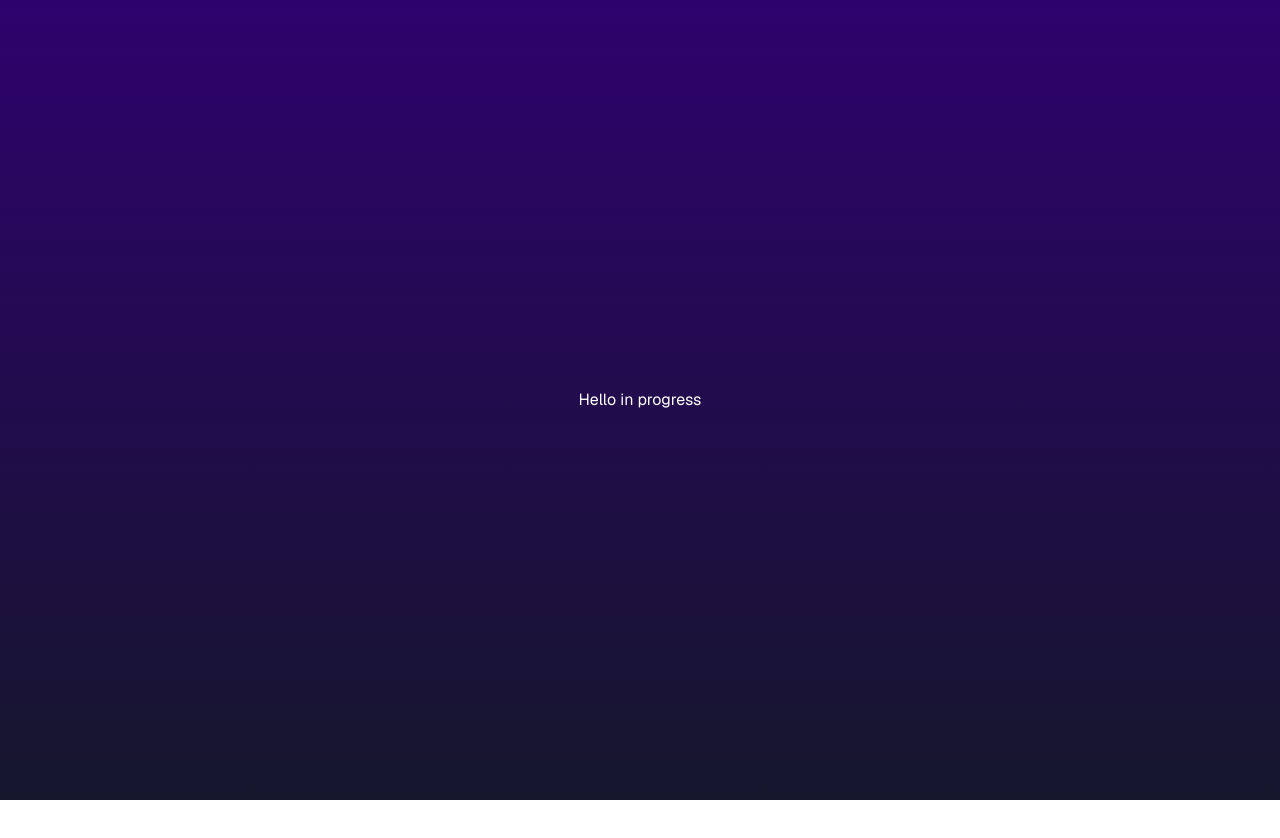
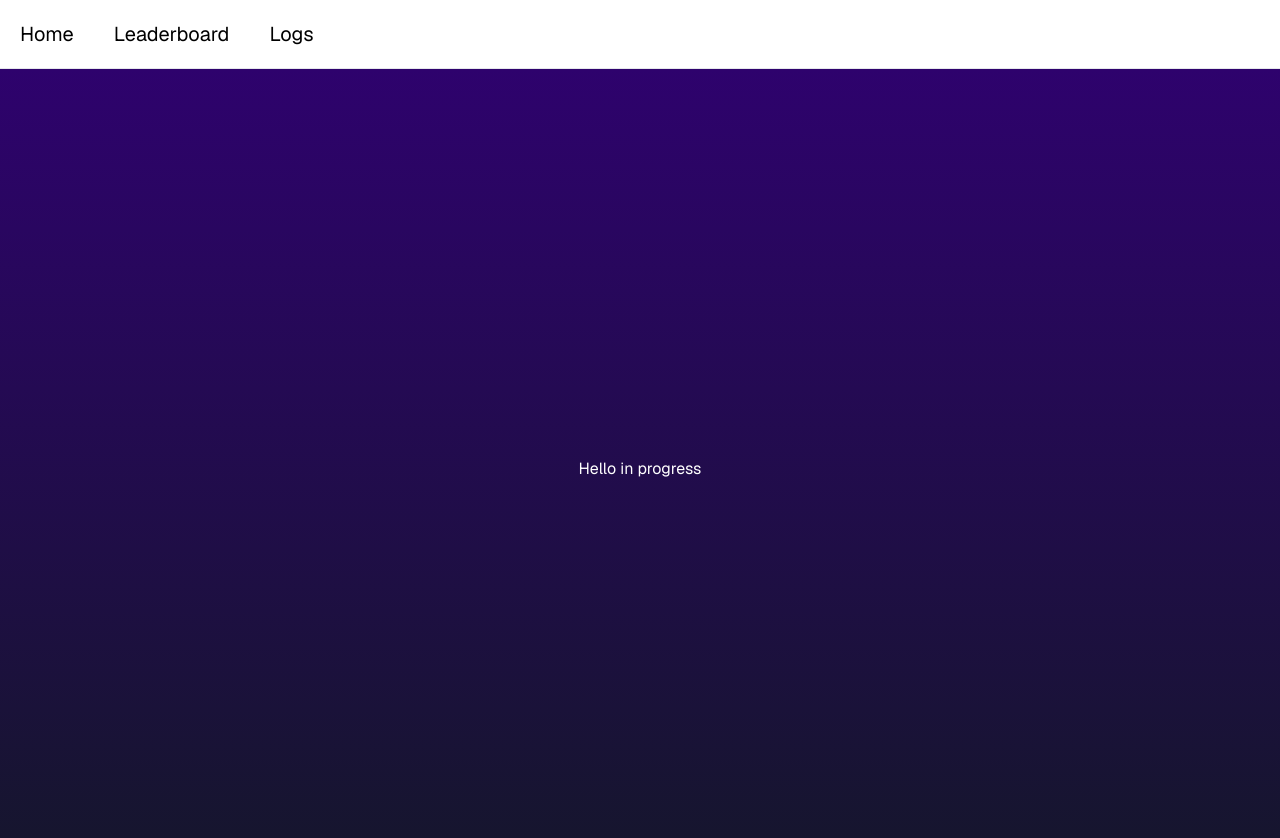
Before and after one commit to maxng17/we_are_the_champions, a Next.js app: page / in a window 1280 px wide. Shown: the top 838 px of the page. Before the commit the page ends 800 px from the top, so only its background shows below. Built offline with nearby package versions, Linux system fonts and the light colour scheme.

Commit message:
Add simple navbar

```diff
--- a/src/app/layout.tsx
+++ b/src/app/layout.tsx
@@ -9,12 +9,27 @@ export const metadata: Metadata = {
   icons: [{ rel: "icon", url: "/favicon.ico" }],
 };
 
+function TopNav() {
+  return (
+    <nav className='flex w-full items-center justify-between border-b p-5 text-xl'>
+      <div className='flex space-x-10'>
+        <div>Home</div>
+        <div>Leaderboard</div>
+        <div>Logs</div>
+      </div>
+    </nav>
+  )
+}
+
 export default function RootLayout({
   children,
 }: Readonly<{ children: React.ReactNode }>) {
   return (
     <html lang="en" className={`${GeistSans.variable}`}>
-      <body>{children}</body>
+      <body style={{display:'flex', flexDirection:'column', gap:'4'}}>
+        <TopNav />
+        {children}
+      </body>
     </html>
   );
 }
```
